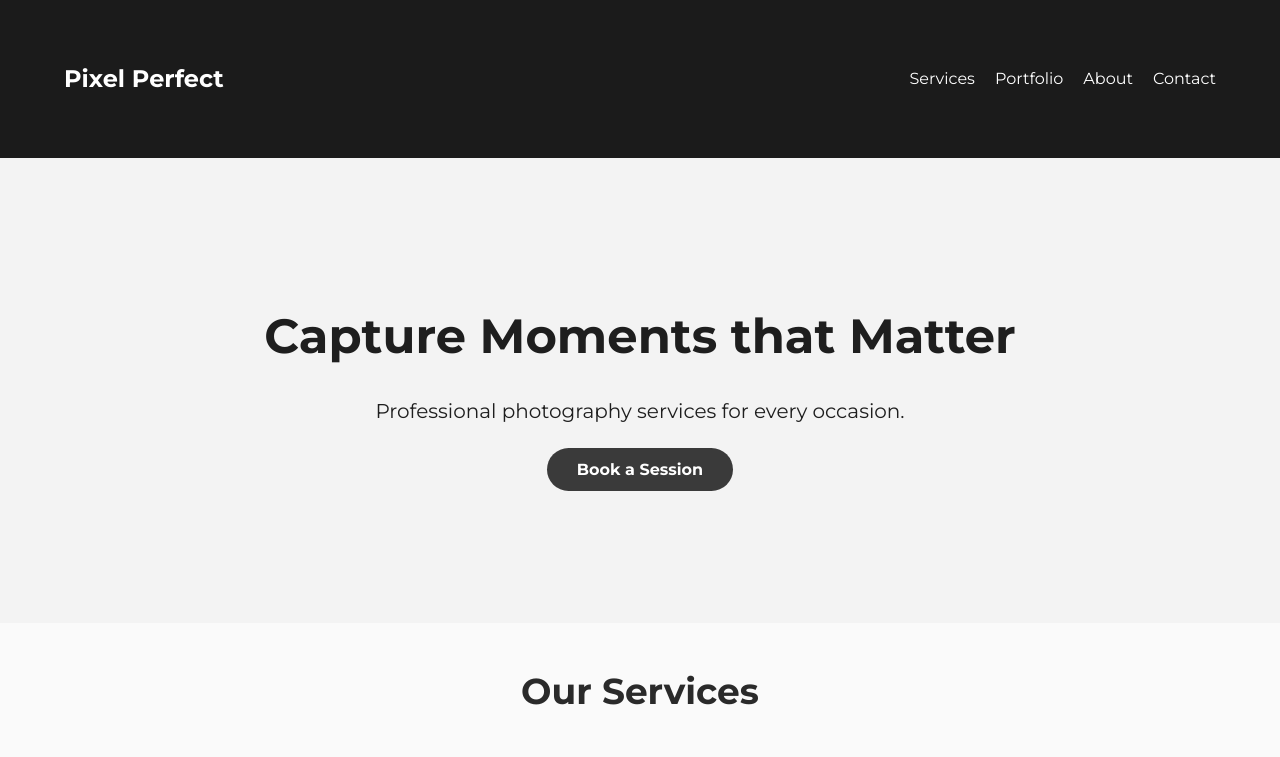
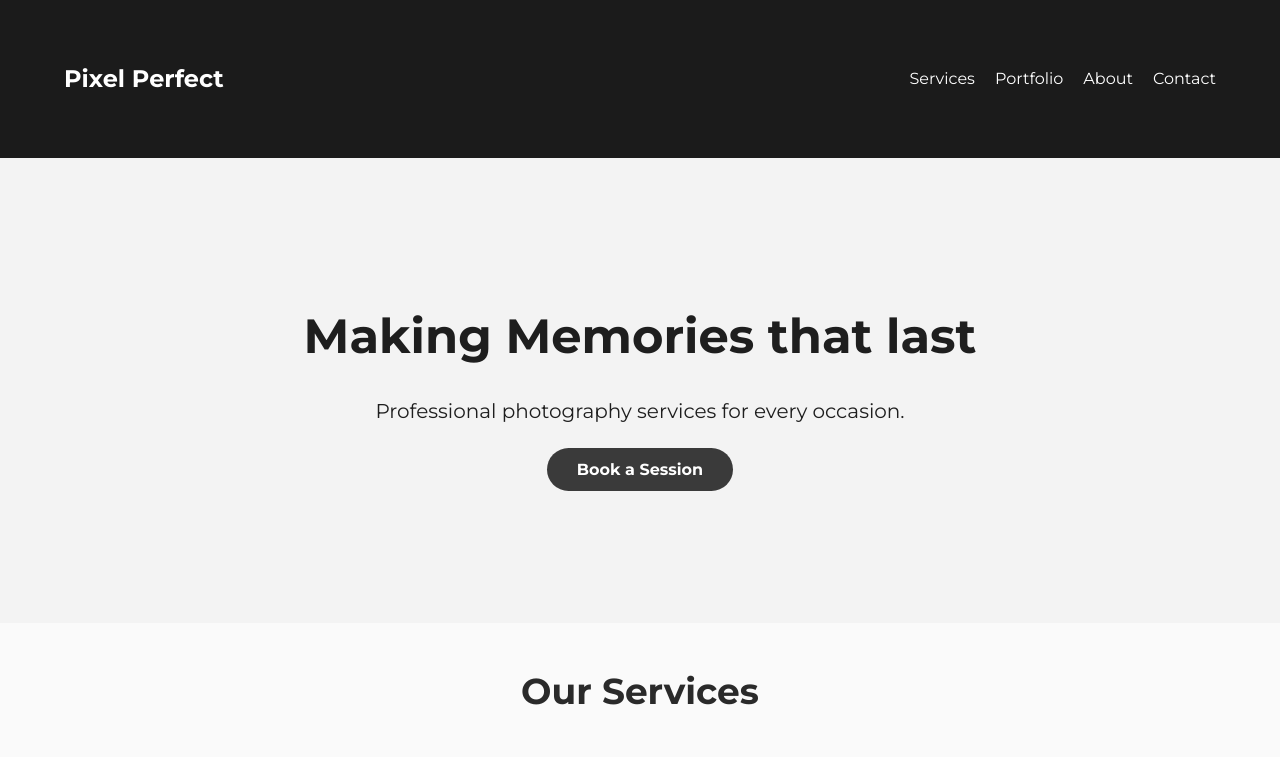
Before and after one commit to Mahalakshmi2630/EliteTech-Internship, a plain HTML site: page EliteTech/Landing Page/Untitled-1.html in a window 1280 px wide. Shown: the top 757 px of the page. Drawn offline with Linux system fonts and the light colour scheme.

Commit message:
Update Untitled-1.html

```diff
--- a/EliteTech/Landing Page/Untitled-1.html
+++ b/EliteTech/Landing Page/Untitled-1.html
@@ -28,7 +28,7 @@
   <!-- Hero Section -->
   <section class="hero">
     <div class="container">
-      <h2>Capture Moments that Matter</h2>
+      <h2>Making Memories that last</h2>
       <p>Professional photography services for every occasion.</p>
       <a href="#contact" class="btn">Book a Session</a>
     </div>
```
